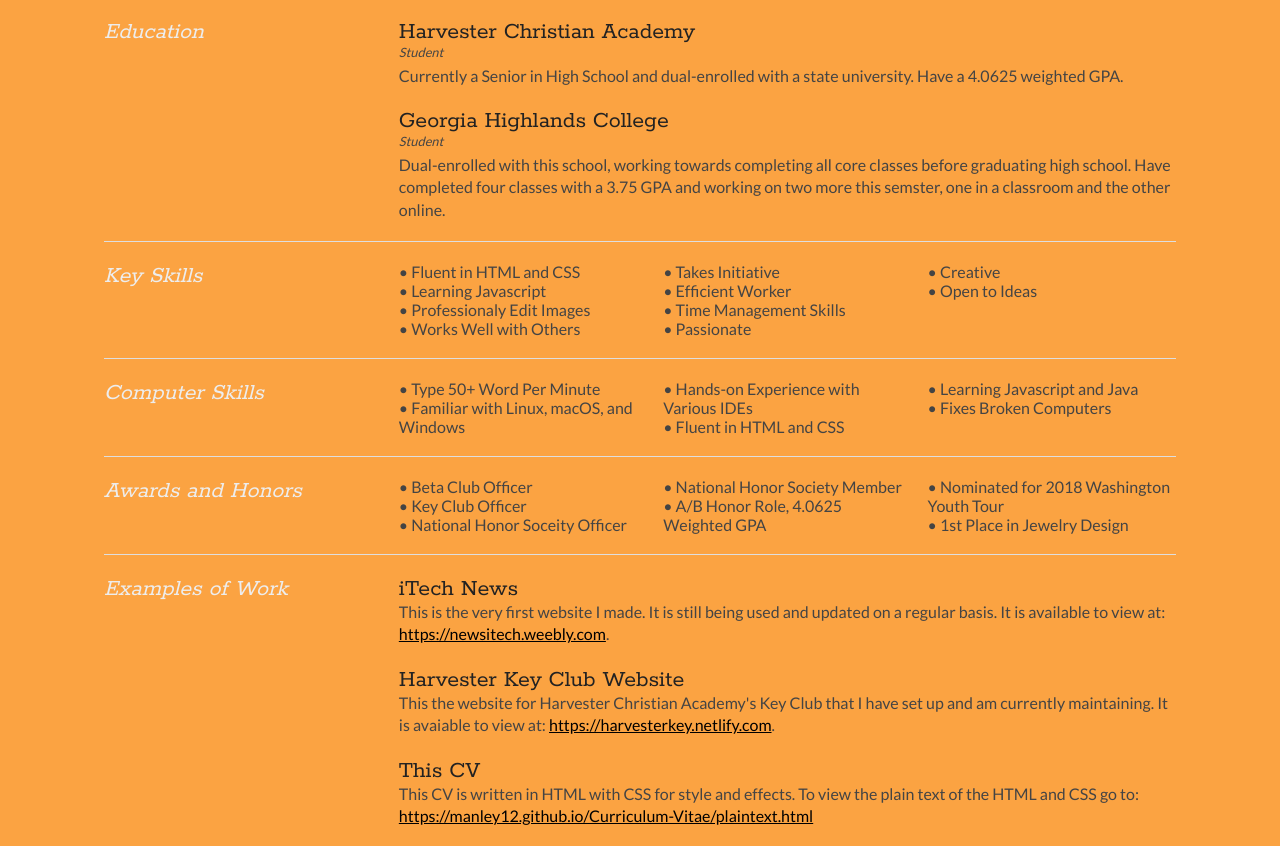
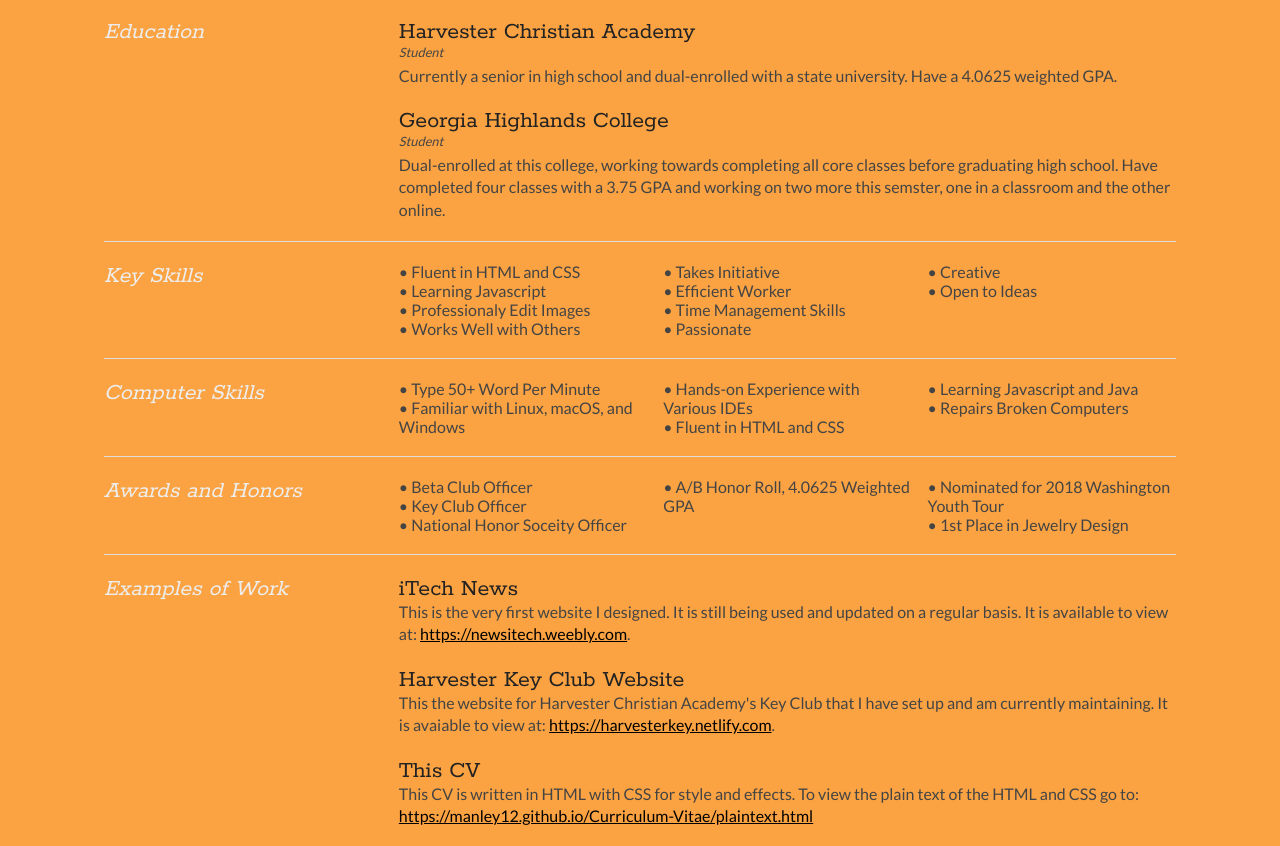
Before and after one commit to Manley12/Curriculum-Vitae, a plain HTML site: page index.html in a window 1280 px wide. Shown: the part 580-1426 px from the top of the page. Drawn offline with Linux system fonts and the light colour scheme.

Commit message:
Update index.html

```diff
--- a/index.html
+++ b/index.html
@@ -88,13 +88,13 @@
 				<article>
 					<h2>Harvester Christian Academy</h2>
 					<p class="subDetails">Student</p>
-					<p>Currently a Senior in High School and dual-enrolled with a state university. Have a 4.0625 weighted GPA.</p>
+					<p>Currently a senior in high school and dual-enrolled with a state university. Have a 4.0625 weighted GPA.</p>
 				</article>
 
 				<article>
 					<h2>Georgia Highlands College</h2>
 					<p class="subDetails">Student</p>
-					<p>Dual-enrolled with this school, working towards completing all core classes before graduating high school. Have completed four classes with a 3.75 GPA and working on two more this semster, one in a classroom and the other online.</p>
+					<p>Dual-enrolled at this college, working towards completing all core classes before graduating high school. Have completed four classes with a 3.75 GPA and working on two more this semster, one in a classroom and the other online.</p>
 				</article>
 			</div>
 			<div class="clear"></div>
@@ -135,7 +135,7 @@
                     <li>• Hands-on Experience with Various IDEs</li>
                     <li>• Fluent in HTML and CSS</li>
                     <li>• Learning Javascript and Java</li>
-                    <li>• Fixes Broken Computers</li>
+                    <li>• Repairs Broken Computers</li>
                 </ul>
             </div>
             <div class="clear"></div>
@@ -152,8 +152,7 @@
                         <li>• Beta Club Officer</li>
                         <li>• Key Club Officer</li>
 			<li>• National Honor Soceity Officer</li>
-                        <li>• National Honor Society Member</li>
-                        <li>• A/B Honor Role, 4.0625 Weighted GPA</li>
+                        <li>• A/B Honor Roll, 4.0625 Weighted GPA</li>
                         <li>• Nominated for 2018 Washington Youth Tour</li>
                         <li>• 1st Place in Jewelry Design</li>
                     </ul>
@@ -187,7 +186,7 @@
             <div class="sectionContent">
                 <artcile>
                     <h2>iTech News</h2>
-                    <p>This is the very first website I made. It is still being used and updated on a regular basis. It is available to view at: <a href="http://newsitech.weebly.com">https://newsitech.weebly.com</a>.</p>
+                    <p>This is the very first website I designed. It is still being used and updated on a regular basis. It is available to view at: <a href="http://newsitech.weebly.com">https://newsitech.weebly.com</a>.</p>
                     <!--<center>
                         <iframe src="http://newsitech.weebly.com" width="100%" height="500"></iframe>
                     </center>-->
```
